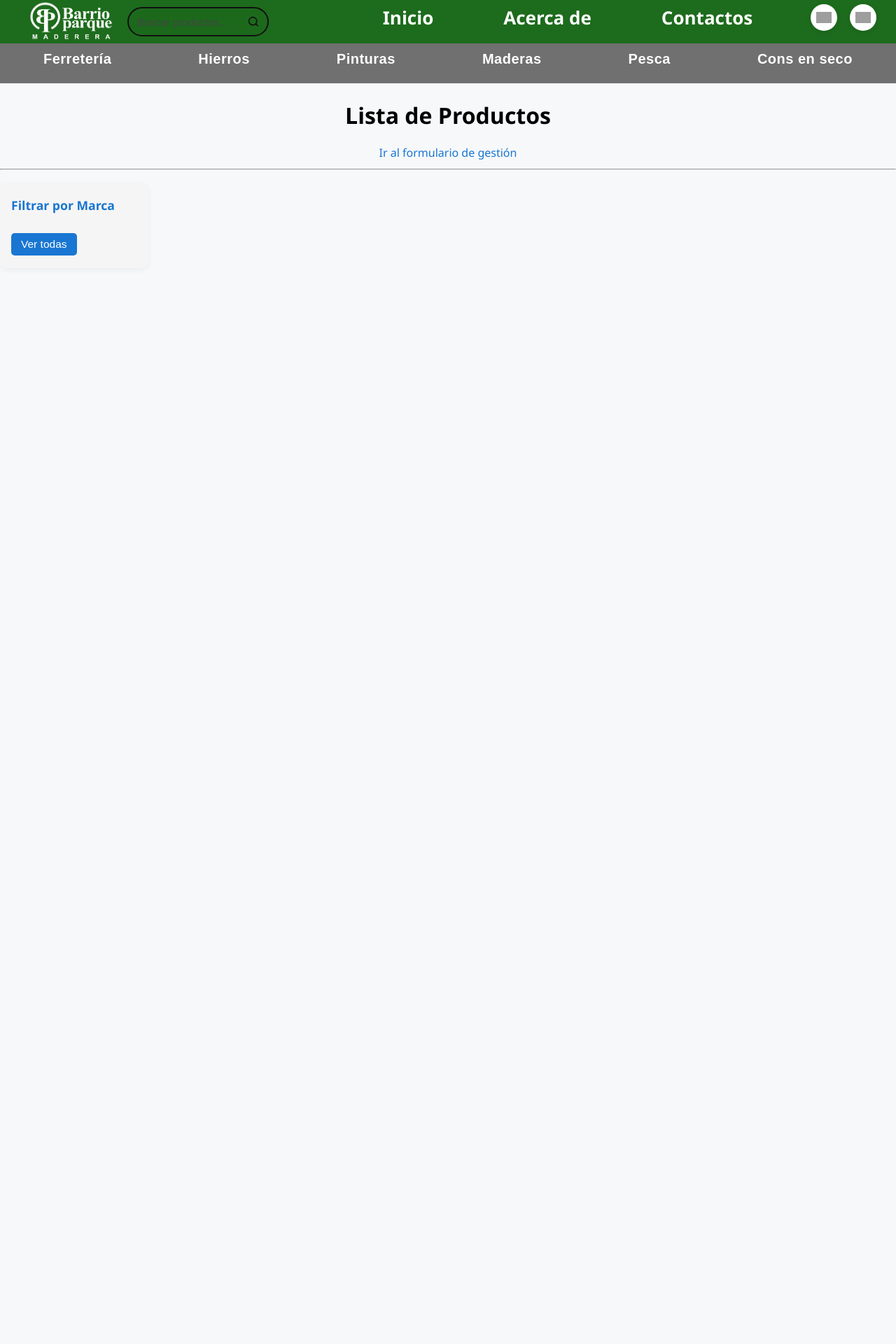
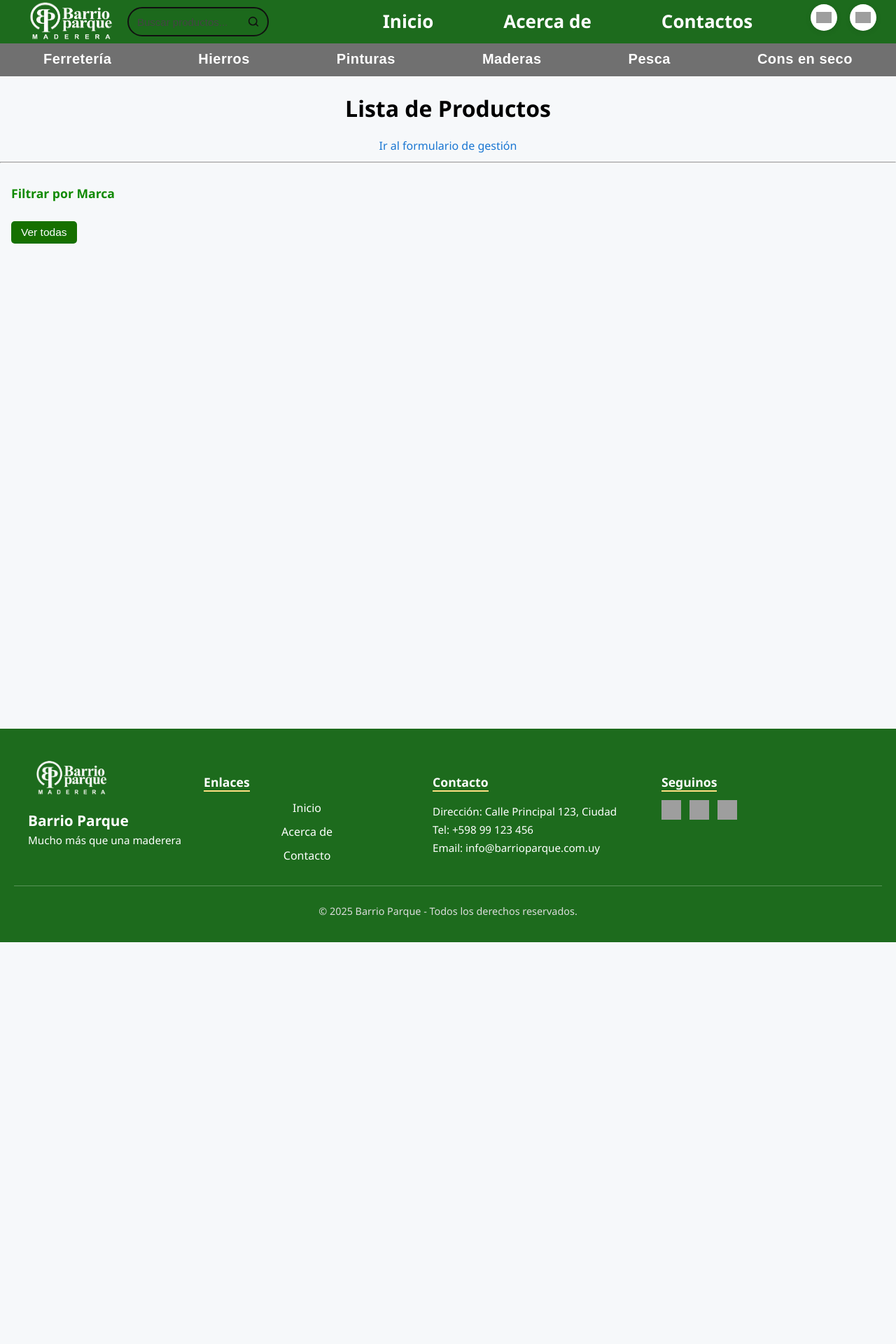
Before and after one commit to LautaroEtcheverry/Maderera, a PHP site: page /productos.html in a window 1280 px wide. Shown: the top 1920 px of the page at 70% size. After the commit the page ends 1346 px from the top, so only its background shows below. Run offline with PHP 8.4, Linux system fonts and the light colour scheme; grey boxes are pictures that could not be loaded.

Commit message:
productos-barra nav

```diff
--- a/Proyecto-final/frontend/productos.css
+++ b/Proyecto-final/frontend/productos.css
@@ -105,6 +105,8 @@ header {
   font-size: 26px;
   transition: color 0.18s;
   text-decoration: none;
+  align-items: center;
+  padding-top: 10px;
 }
 
 .header-center a:hover {
@@ -168,9 +170,10 @@ nav a {
   color: white;
   text-decoration: none;
   font-weight: bold;
-  height: 25px;
+  height: 5px;
   display: flex;
   align-items: center;
+  padding-top: 10px;
 }
 
 h1 {
@@ -188,7 +191,7 @@ a {
 }
 
 a:hover {
-    text-decoration: underline;
+    text-decoration: none;
 }
 
 .main-flex {
@@ -196,22 +199,20 @@ a:hover {
     align-items: flex-start;
     gap: 32px;
     justify-content: center;
-    min-height: 400vh;
+    min-height: 100vh;
 }
 
 .filtro-lateral {
     min-width: 180px;
-    background: #f5f5f5;
     border-radius: 10px;
     padding: 18px 16px;
-    box-shadow: 0 2px 10px rgba(0,0,0,0.06);
-    margin-top: 12px;
+    margin-top: 5px;
 }
 
 .filtro-lateral h3 {
     margin-top: 0;
     font-size: 1.1em;
-    color: #1976d2;
+    color: #108a00;
 }
 
 .filtro-lateral label {
@@ -225,7 +226,7 @@ a:hover {
     padding: 7px 14px;
     border: none;
     border-radius: 5px;
-    background: #1976d2;
+    background: hwb(108 0% 56%);
     color: #fff;
     font-size: 0.97em;
     cursor: pointer;
@@ -278,7 +279,7 @@ form#formProducto button {
     padding: 10px 18px;
     border: none;
     border-radius: 6px;
-    background: #1976d2;
+    background: #007c06;
     color: #fff;
     font-size: 1rem;
     cursor: pointer;
```
